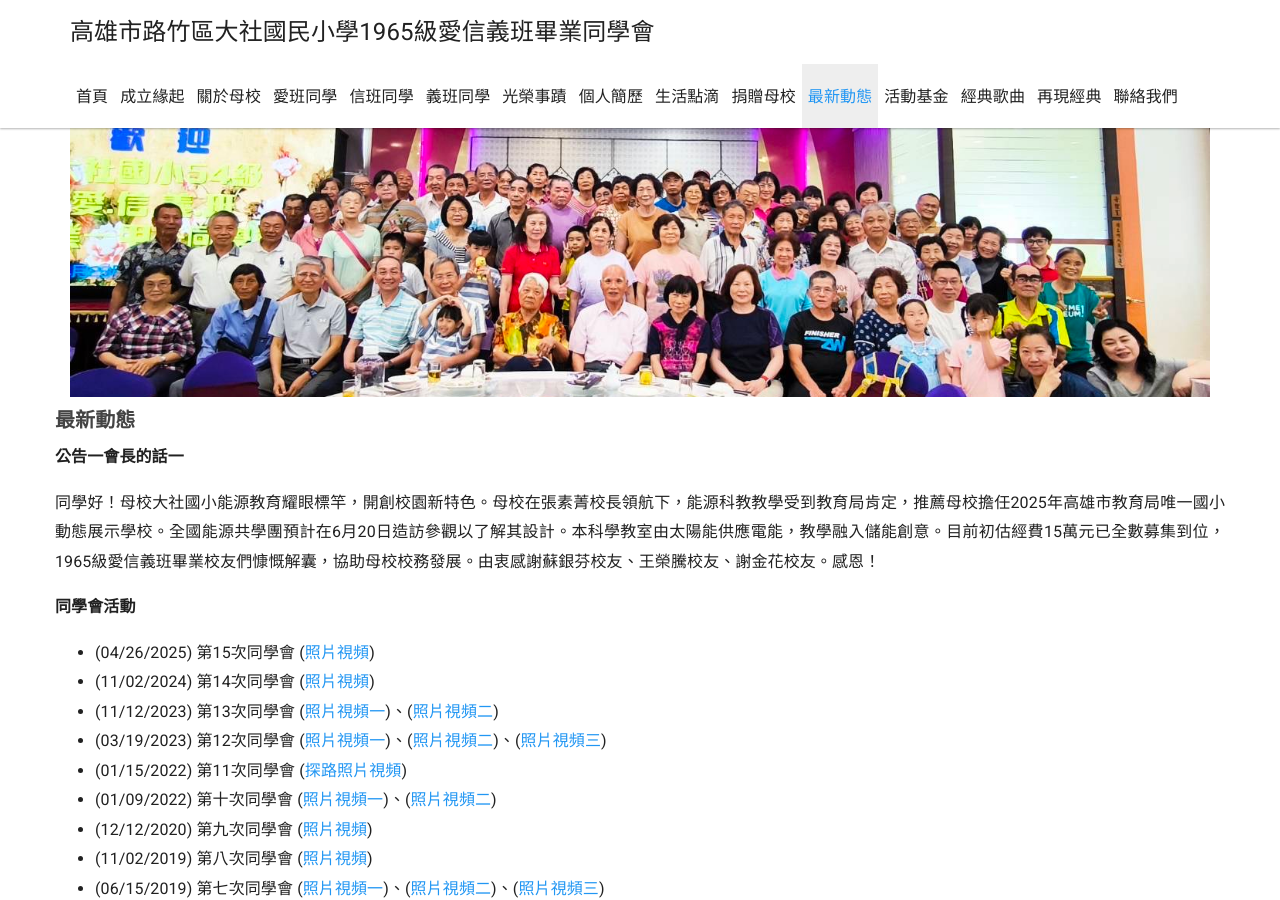
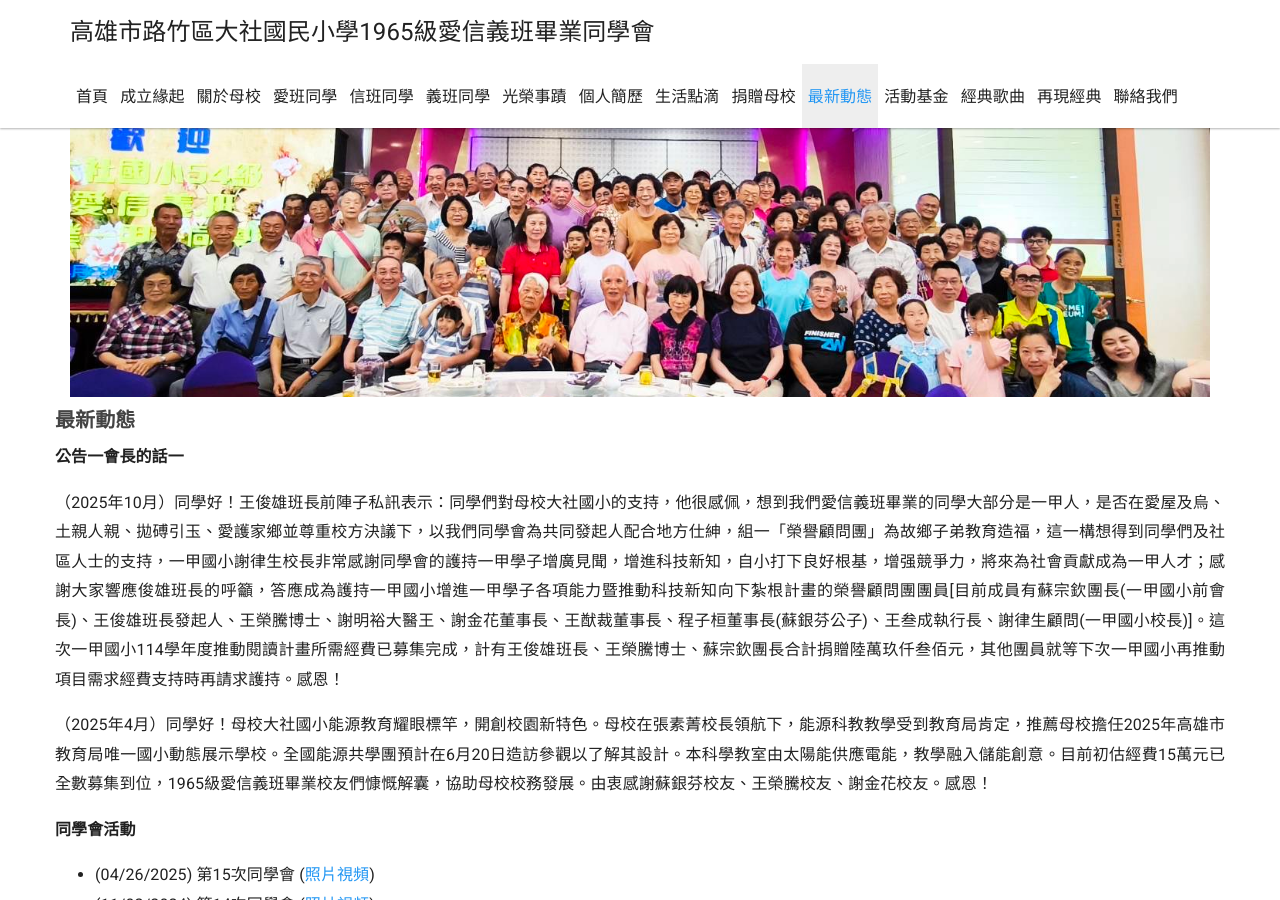
Before and after one commit to dashe1965/dashe1965.github.io, a Jekyll site: the page built from _docs/update/update.md, in a window 1280 px wide and 900 px high. Built offline with Jekyll 4.4.1, drawn with Linux system fonts in a browser that asks for light colours; nearby versions of some CDN libraries.

Commit message:
Update update.md

```diff
--- a/_docs/update/update.md
+++ b/_docs/update/update.md
@@ -6,7 +6,9 @@ sectionid: update
 
 **公告一會長的話一**
 
-同學好！母校大社國小能源教育耀眼標竿，開創校園新特色。母校在張素菁校長領航下，能源科教教學受到教育局肯定，推薦母校擔任2025年高雄市教育局唯一國小動態展示學校。全國能源共學團預計在6月20日造訪參觀以了解其設計。本科學教室由太陽能供應電能，教學融入儲能創意。目前初估經費15萬元已全數募集到位，1965級愛信義班畢業校友們慷慨解囊，協助母校校務發展。由衷感謝蘇銀芬校友、王榮騰校友、謝金花校友。感恩！
+（2025年10月）同學好！王俊雄班長前陣子私訊表示：同學們對母校大社國小的支持，他很感佩，想到我們愛信義班畢業的同學大部分是一甲人，是否在愛屋及烏、土親人親、拋磗引玉、愛護家鄉並尊重校方決議下，以我們同學會為共同發起人配合地方仕紳，組一「榮譽顧問團」為故鄉子弟教育造福，這一構想得到同學們及社區人士的支持，一甲國小謝律生校長非常感謝同學會的護持一甲學子增廣見聞，增進科技新知，自小打下良好根基，增强競爭力，將來為社會貢獻成為一甲人才；感謝大家響應俊雄班長的呼籲，答應成為護持一甲國小增進一甲學子各項能力暨推動科技新知向下紮根計畫的榮譽顧問團團員[目前成員有蘇宗欽團長(一甲國小前會長)、王俊雄班長發起人、王榮騰博士、謝明裕大醫王、謝金花董事長、王猷裁董事長、程子桓董事長(蘇銀芬公子)、王叁成執行長、謝律生顧問(一甲國小校長)]。這次一甲國小114學年度推動閱讀計畫所需經費已募集完成，計有王俊雄班長、王榮騰博士、蘇宗欽團長合計捐贈陸萬玖仟叁佰元，其他團員就等下次一甲國小再推動項目需求經費支持時再請求護持。感恩！
+
+（2025年4月）同學好！母校大社國小能源教育耀眼標竿，開創校園新特色。母校在張素菁校長領航下，能源科教教學受到教育局肯定，推薦母校擔任2025年高雄市教育局唯一國小動態展示學校。全國能源共學團預計在6月20日造訪參觀以了解其設計。本科學教室由太陽能供應電能，教學融入儲能創意。目前初估經費15萬元已全數募集到位，1965級愛信義班畢業校友們慷慨解囊，協助母校校務發展。由衷感謝蘇銀芬校友、王榮騰校友、謝金花校友。感恩！
 
 **同學會活動**
 
```
